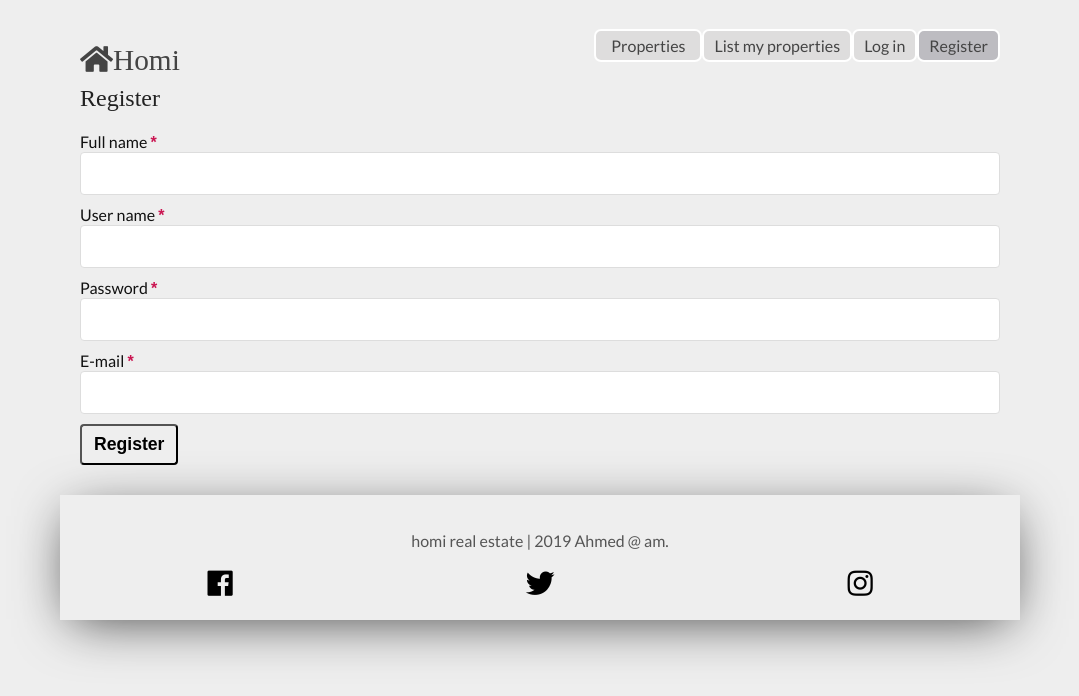
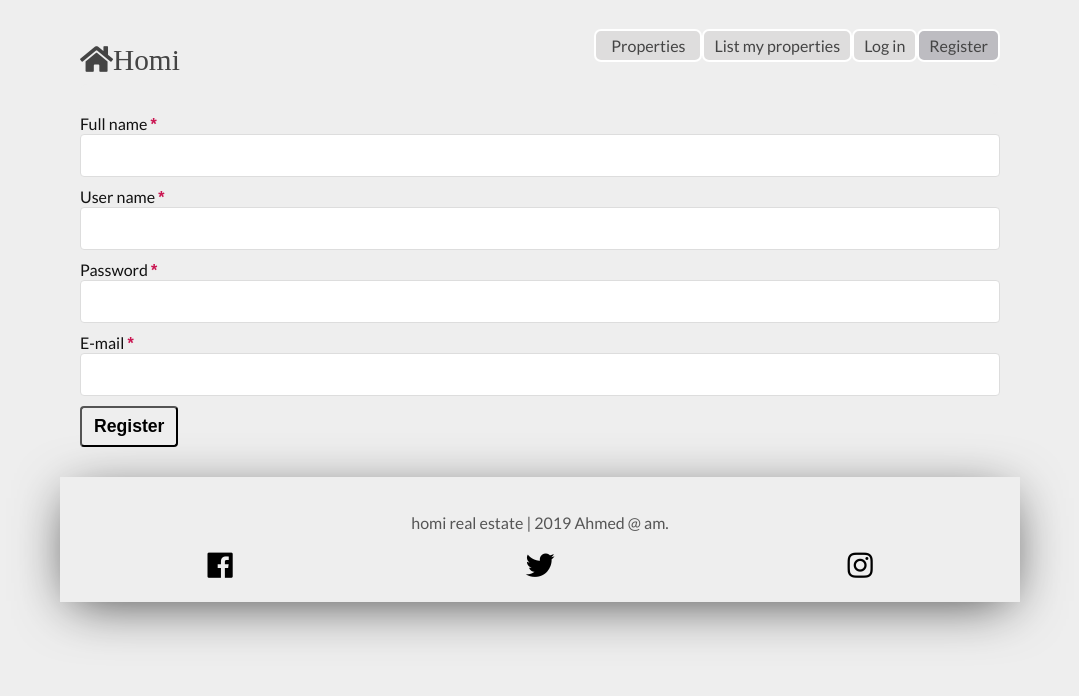
Before and after one commit to max7586/homi-app, a React (Create React App) app: page /register in a window 1280 px wide. Shown: the top 696 px of the page, without its empty margins (100-1179 px from the left). Built offline with nearby package versions, Linux system fonts and the light colour scheme; a web font is replaced by a local one.

Commit message:
modify login and registration css

```diff
--- a/src/components/ContactUsForm/ContactUsForm.js
+++ b/src/components/ContactUsForm/ContactUsForm.js
@@ -77,7 +77,7 @@ class ContactUsForm extends Component {
 
 
     return (
-        <form>
+        <form className="contactme__form">
           {/* I am just sending a basic error message */}
               {this.state.formError &&
                 <p className="error">
--- a/src/components/Header/Header.css
+++ b/src/components/Header/Header.css
@@ -34,15 +34,16 @@ animation: key 6s 1;
   0% {
     /* color: black; */
     /* letter-spacing: 25px; */
-    margin-bottom: -70px;
+    margin-bottom: -75px;
   }
   50%{
     /* letter-spacing: 25px; */
-    margin-bottom: -70px;
+    margin-bottom: -75px;
   }
   85%{
     /* letter-spacing: 7px; */
     /* margin-bottom: -70px;   */
+
   }
 }
 
--- a/src/components/Header/Header.js
+++ b/src/components/Header/Header.js
@@ -51,6 +51,7 @@ export default class Header extends Component {
     return (
 
 <div className='Header__not-logged-in'>
+
       <ul className='link__ul'>
       <li className="item" id="profile">
         <Link
--- a/src/components/PropertyListItem/PropertyListItem.css
+++ b/src/components/PropertyListItem/PropertyListItem.css
@@ -7,7 +7,7 @@
   text-decoration: none;
   box-shadow: 0px 11px 21px -8px rgba(0, 0, 0, 0.5);
   margin-bottom: 40px;
-  margin-right: 20px;
+  /* margin-right: 20px; */
   border-radius: 50px 0px 50px 0px;
 }
 
--- /dev/null
+++ b/src/routes/LoginPage/LoginPage.css
@@ -0,0 +1,4 @@
+.login__div{
+    background: #EEEEEE;
+    height: 30px;
+}
--- a/src/routes/LoginPage/LoginPage.js
+++ b/src/routes/LoginPage/LoginPage.js
@@ -1,6 +1,7 @@
 import React, { Component } from 'react'
 import LoginForm from '../../components/LoginForm/LoginForm'
 import { Section } from '../../components/Utils/Utils'
+import './LoginPage.css'
 
 export default class LoginPage extends Component {
   static defaultProps = {
@@ -19,7 +20,8 @@ export default class LoginPage extends Component {
   render() {
     return (
       <Section className='LoginPage'>
-        <h2>Login</h2>
+        <div className="login__div">
+        </div>
         <LoginForm
           onLoginSuccess={this.handleLoginSuccess}
         />
--- /dev/null
+++ b/src/routes/RegistrationPage/RegistrationPage.css
@@ -0,0 +1,4 @@
+.registration__header{
+    background: #EEEEEE;
+    height: 30px;
+}
--- a/src/routes/RegistrationPage/RegistrationPage.js
+++ b/src/routes/RegistrationPage/RegistrationPage.js
@@ -1,6 +1,7 @@
 import React, { Component } from 'react'
 import { Section } from '../../components/Utils/Utils'
 import RegistrationForm from '../../components/RegistrationForm/RegistrationForm'
+import './RegistrationPage.css'
 
 export default class RegistrationPage extends Component {
   static defaultProps = {
@@ -17,7 +18,7 @@ export default class RegistrationPage extends Component {
   render() {
     return (
       <Section className='RegistrationPage'>
-        <h2>Register</h2>
+        <div className="registration__header"></div>
         <RegistrationForm
           onRegistrationSuccess={this.handleRegistrationSuccess}
         />
```
